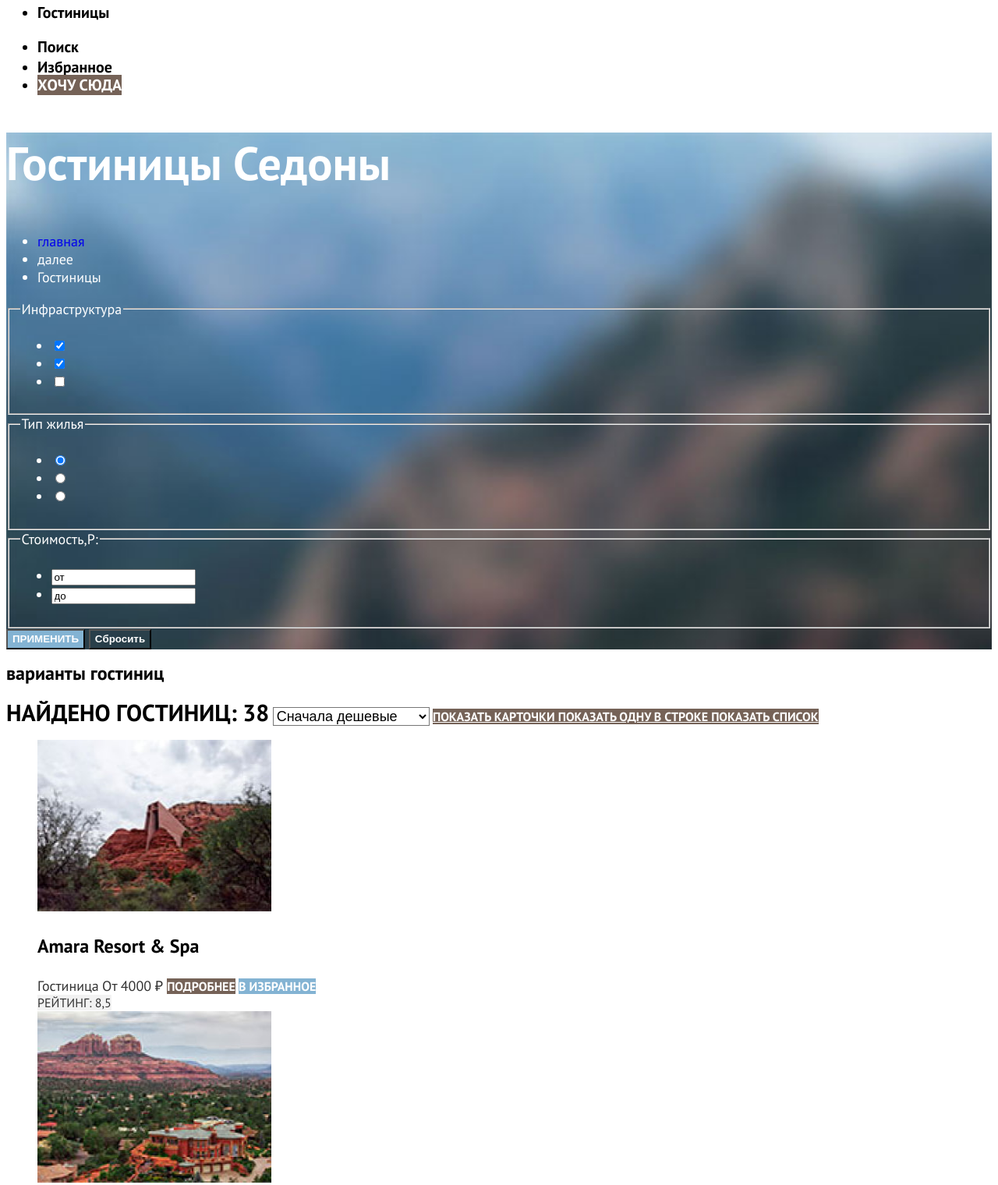
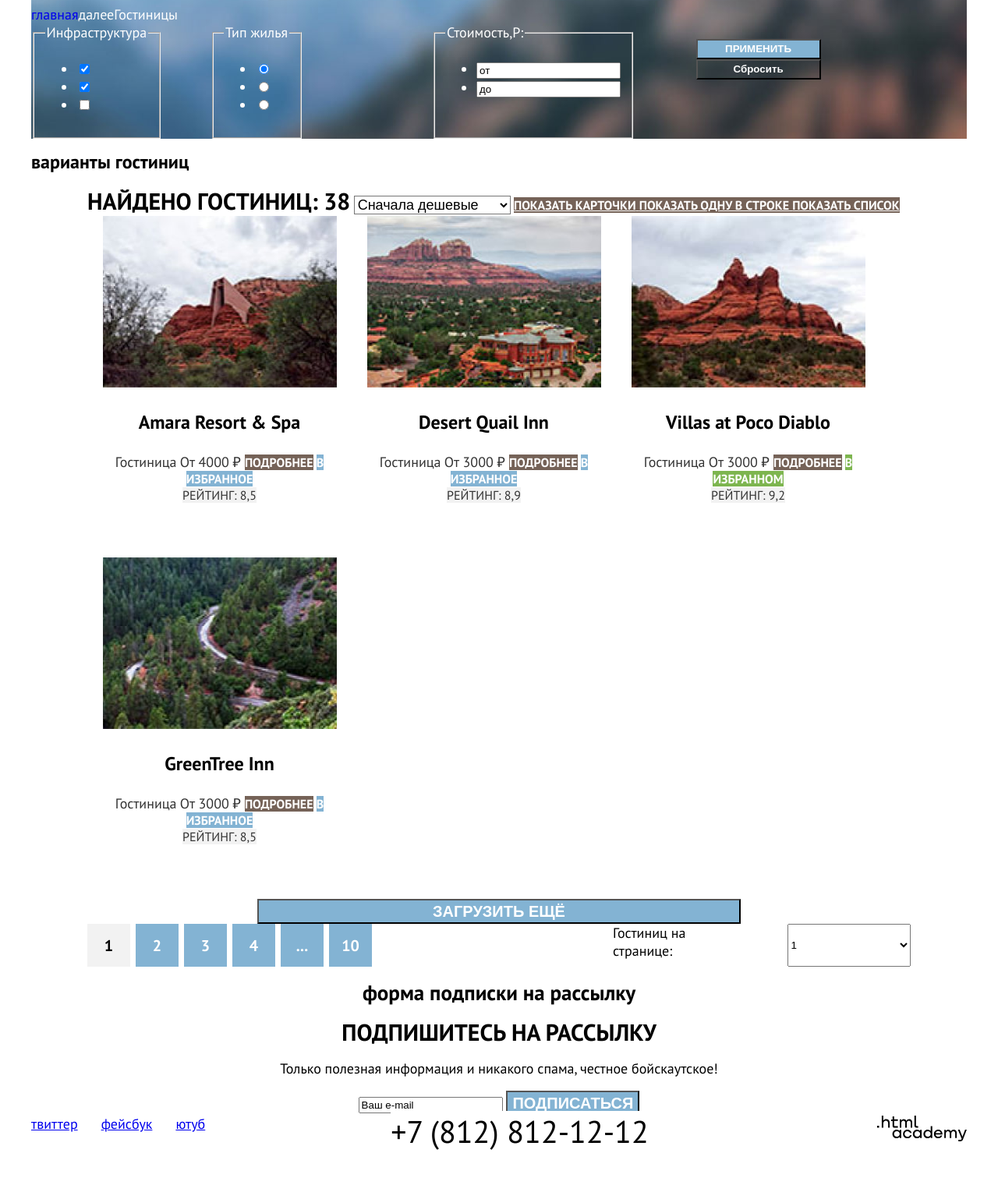
Before and after one commit to htmlacademy-htmlcss/1876143-sedona-33, a plain HTML site: page catalog.html in a window 1280 px wide. Shown: the part 149-1669 px from the top of the page at 78% size. After the commit the page ends 1626 px from the top, so only its background shows below. Drawn offline with Linux system fonts and the light colour scheme.

Commit message:
Располагает элементы страниц по сетке (на флексах)

```diff
--- a/catalog.html
+++ b/catalog.html
@@ -6,6 +6,8 @@
     <link rel="stylesheet" href="styles/styles.css">
   </head>
   <body>
+    <div class="page-container">
+      <!--секция header-->
     <header class="page-header">
       <a href="#" class="header-logo-link">
         <img src="images/logo.png" alt="логотип города седона" class="logo" width="139" height="70">
@@ -42,7 +44,8 @@
         </ul>
       </nav>
     </header>
-  <main class="main-catalog">
+  <main class="main-container main-catalog">
+    <!--секция choice-->
 <section class="choice">
   <h1 class="main-heading-catalog">Гостиницы Седоны</h1>
   <ul class="breadcrumbs-list">
@@ -60,7 +63,7 @@
   </ul>
   <form action="#" method="post" class="catalog-filter">
     <!--<span class="title-of-checkboxes">Инфраструктура</span>-->
-<fieldset class="catalog-filter-group">
+<fieldset class="catalog-filter-group infrastructure">
   <legend class="catalog-filter-title">Инфраструктура</legend>
   <ul class="catalog-filter-list">
    <li class="catalog-filter-item">
@@ -81,7 +84,7 @@
   </ul>
 </fieldset>
 
-<fieldset>
+<fieldset class="type-of-housing">
 <legend class="catalog-filter-title">Тип жилья</legend>
 <ul class="catalog-filter-list">
   <li class="catalog-filter-item">
@@ -102,7 +105,7 @@
  </ul>
 </fieldset>
 
-<fieldset class="catalog-filter-group">
+<fieldset class="catalog-filter-group price">
 <legend class="catalog-filter-title">Стоимость,Р:</legend>
 <ul class="catalog-price-choice">
   <li class="catalog-price-item">
@@ -113,12 +116,16 @@
   </li>
 </ul>
 </fieldset>
+<div class="choice-buttons">
   <button class="button apply-filters" type="submit">применить</button>
   <button class="button reset-filters" type="reset">Cбросить</button>
+</div>
   </form>
 </section>
+    <!--секция hotels-->
 <section class="hotels">
 <h2 class="visually-hidden">варианты гостиниц</h2>
+<div class="selection-data">
 <span class="number-of-hotels">Найдено гостиниц: 38</span>
   <select class="select-control" aria-label="Сортировка">
     <option value="cheap" class="select-categories">Сначала дешевые</option>
@@ -134,6 +141,7 @@
   <a class="button" href="#">
     <span class="visually-hidden">Показать список</span>
   </a>
+</div>
   <ul class="hotel-card-list">
     <li class="hotel-card">
       <a href="" class="hotel-more-information-link">
@@ -185,9 +193,9 @@
 </li>
   </ul>
 <button class="more-cards">Загрузить ещё</button>
-
+<div class="pagination-block">
 <ol class="catalog-pagination-list">
-  <li class="pagination-item">
+  <li class="pagination-item current-page">
     <a class="pagination-link pagination-current">1</a>
   </li>
   <li class="pagination-item">
@@ -213,7 +221,9 @@
   <option value="three">3</option>
   <option value="for" class="current-number">4</option>
 </select>
+</div>
 </section>
+<!--секция subscription-->
     <section class="subscription catalog-subscription">
     <h2 class="visually-hidden">форма подписки на рассылку</h2>
     <span>Подпишитесь на рассылку</span>
@@ -226,6 +236,7 @@
       </form>
     </section>
   </main>
+  <!--footer-->
     <footer class="page-footer">
       <section class="footer-social">
        <ul class="social">
@@ -257,4 +268,5 @@
         </a>
       </section>
     </footer>
+    </div>
   </body>
--- a/styles/styles.css
+++ b/styles/styles.css
@@ -12,22 +12,49 @@
   src: url("../fonts/ptsans-700.woff2") format("woff2");
   font-display: swap;
 }
+
 body {
+  margin: 0;
   font-family: "PT Sans", "sans-serif";
   font-size: 18px;
   line-height: 21px;
   color: #000000;
   background-color:#ffffff ;
+  height: 100%;
 }
+
+.page-container {
+  display: flex;
+  flex-direction: column;
+  min-height: 100vh;
+  width: 1200px;
+  margin: 0 auto;
+}
+
+.main-container {
+  flex-grow: 1;
+  }
 
 /*index page*/
 
 /*header*/
+
 .page-header {
   background: #ffffff;
   color: #000000;
+  width: 1060px;
+  margin: 0 auto;
+  display: flex;
 }
-
+.navigation {
+  width: 921px;
+  display: flex;
+}
+.navigation-list {
+  margin: 0;
+  padding: 0;
+  list-style: none;
+}
 .navigation-link {
   font-family: "PT Sans", "sans-serif";
   font-size: 20px;
@@ -44,13 +71,36 @@
   background: #756257;
   text-transform: uppercase;
 }
+
+/*первая навигация - размер в макете 345рх увеличила до 500 на случай переполнения (как на лайве учили)*/
+.main-navigation {
+width: 500px;
+}
+/*пользовательская навигация - размер в макете 264рх увеличила до 284 на случай переполнения (как на лайве учили)*/
+.navigation-user {
+width: 284px;
+margin-left: auto;
+}
+
+
+/* секция invitation */
+
 .invitation {
 background-image: url("../images/index-background.jpg");
 background-repeat: no-repeat;
 background-size: cover;
 }
+.invitation-white-base-background {
+  vertical-align: middle;
+  width: 100%;
+}
+.invitation-img {
+  display: block;
+  margin: 0 auto;
+}
 
-/*section advantages*/
+/*секция advantages*/
+
 .advantages {
   text-align: center;
 }
@@ -68,11 +118,33 @@
   line-height: 36px;
 
 }
+.advantages-list {
+margin: 0;
+padding: 0;
+display: flex;
+flex-wrap: wrap;
+}
+.advantages-item {
+  display: flex;
+  flex-wrap: wrap;
+}
+.without-photo {
+  width: 400px;
+  height: 384px;
+  flex-direction: column;
+}
+.wrapper-description {
+  width: 400px;
+  background-color: #83B3D3;
+}
+.item-details {
+  width: 400px;
+  height: 384px;
+}
 .advantage-title {
   font-weight: 700;
   font-size: 24px;
   line-height: 28px;
-
   text-transform: uppercase;
   color: #000000;
   background: #ffffff;
@@ -91,7 +163,8 @@
   background: #83B3D3;
 }
 
-  /*section search*/
+  /*секция search*/
+
 .search{
   text-align: center;
 }
@@ -109,7 +182,8 @@
   line-height: 26px;
 }
 
-/* section subscription */
+/* секция subscription */
+
 .subscription {
   background-image: url("../images/subscription-background.jpg");
   background-repeat: no-repeat;
@@ -140,6 +214,7 @@
 }
 
 /*footer*/
+
 .footer-contacts-address-link{
   font-style: normal;
   font-weight: 400;
@@ -151,10 +226,41 @@
   background: #ffffff;
   text-decoration: none;
 }
+.page-footer {
+  display: flex;
+}
+.footer-social {
+  width: 107px;
+  margin-right: 61px;
+}
+.social {
+  display: flex;
+  margin: 0;
+  padding: 0;
+  list-style: none;
+}
+.social-item {
+  margin-right: 30px;
+}
+.social-item:nth-last-child(1) {
+  margin-right: 0;
+ }
+.footer-contacts {
+  width: 720px;
+  text-align: center;
+  margin: 0 auto;
+}
+.authors {
+
+  width: 115px;
+}
+
 
 /*catalog page*/
 
+
 /*section choice*/
+
 .choice {
   font-style: normal;
   font-weight: 400;
@@ -170,9 +276,26 @@
   font-weight: 700;
   font-size: 60px;
   line-height: 78px;
+  margin: 0;
 }
 .breadcrumbs-link {
 text-decoration: none;
+}
+.breadcrumbs-list {
+  display: flex;
+  margin: 0;
+  padding: 0;
+  list-style: none;
+}
+.choice-buttons {
+  width: 160px;
+  height: 91px;
+  display: flex;
+  flex-direction: column;
+  justify-content: center;
+}
+.catalog-filter {
+  display: flex;
 }
 .reset-filters {
   background: none;
@@ -181,11 +304,25 @@
 .apply-filters {
   background: #83B3D3;
 }
-/*section hotels*/
+.infrastructure {
+margin-right: 64px;
+}
+.type-of-housing {
+  margin-right: 167px;
+}
+.price {
+  margin-right: 81px;
+}
+
+/*секция hotels*/
 
 .hotels {
   font-size: 16px;
   line-height: 21px;
+}
+.selection-data {
+  width: 1056px;
+  margin: 0 auto;
 }
 .number-of-hotels{
   font-weight: bold;
@@ -204,6 +341,16 @@
 }
 .hotel-card-list {
   list-style: none;
+  padding: 0;
+  display: flex;
+  flex-wrap: wrap;
+  width: 1056px;
+  margin: 0 auto;
+}
+.hotel-card {
+  width: 339px;
+  height: 438px;
+  text-align: center;
 }
 .hotel-card-title {
   font-weight: 700;
@@ -259,6 +406,34 @@
   text-transform: uppercase;
   color: #FFFFFF;
   background: #83B3D3;
+  width: 620px;
+  display: block;
+  margin: 0 auto;
+}
+.pagination-block{
+  display: flex;
+  width: 1056px;
+  margin: 0 auto;
+}
+.catalog-pagination-list {
+  display: flex;
+  list-style: none;
+  margin: 0;
+  padding: 0;
+  margin-right: 302px;
+}
+.pagination-item {
+  display: flex;
+  width: 55px;
+  height: 55px;
+  text-align: center;
+  background: #83B3D3;
+  align-items: center;
+  justify-content: center;
+  margin-right: 7px;
+}
+.current-page {
+  background: #F2F2F2;
 }
 .pagination-link {
   font-weight: bold;
@@ -280,9 +455,12 @@
   line-height: 23px;
   color: #000000;
   background: #ffffff;
+  margin-right: 51px;
 }
-
-/*section subscription*/
+.cards-on-page {
+  width: 160px
+}
+/*секция subscription*/
 
 .catalog-subscription {
   background: #ffffff;
```
Also changed, not shown: index.html (+16 -6 lines).
